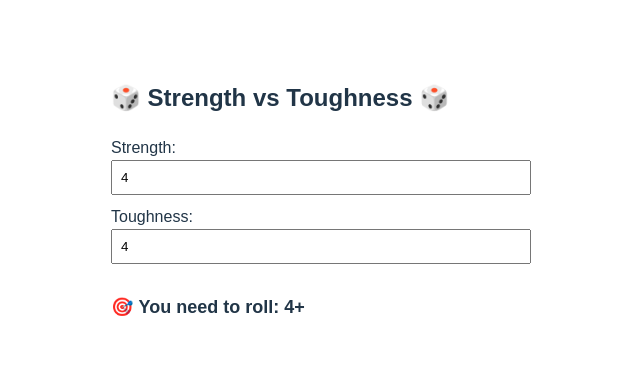
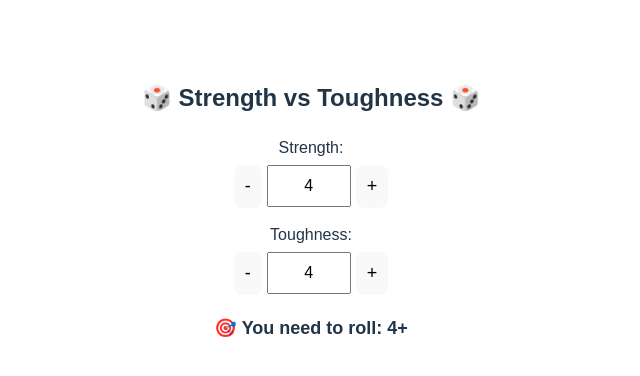
Before and after one commit to RichHallsworth/WH40K-Wound-Calc, a React (Vite) app: page / in a window 1280 px wide. Shown: the top 376 px of the page, without its empty margins (329-969 px from the left). Built offline with nearby package versions, Linux system fonts and the light colour scheme.

Commit message:
Properly fixed arrows removal & centered inputs via CSS

```diff
--- a/src/App.jsx
+++ b/src/App.jsx
@@ -1,8 +1,8 @@
 import { useState } from 'react';
 
 export default function App() {
-  const [strength, setStrength] = useState("4");   // Store as strings
-  const [toughness, setToughness] = useState("4"); // Store as strings
+  const [strength, setStrength] = useState(4);
+  const [toughness, setToughness] = useState(4);
 
   const calculateWoundRoll = (s, t) => {
     if (s >= t * 2) return '2+';
@@ -12,44 +12,69 @@ export default function App() {
     return '5+';
   };
 
-  const numericStrength = parseInt(strength, 10) || 0;
-  const numericToughness = parseInt(toughness, 10) || 0;
+  const adjustValue = (value, delta) => Math.max(1, value + delta);
 
-  const woundRoll =
-    numericStrength > 0 && numericToughness > 0
-      ? calculateWoundRoll(numericStrength, numericToughness)
-      : '–';
+  const woundRoll = calculateWoundRoll(strength, toughness);
 
   return (
-    <div style={{
-      padding: '20px',
-      fontFamily: 'sans-serif',
-      maxWidth: '400px',
-      margin: '40px auto 20px' // top margin, auto sides, bottom margin
-    }}>
-      <h2>🎲 Strength vs Toughness 🎲</h2>
+    <div style={{ padding: '20px', fontFamily: 'sans-serif', maxWidth: '400px', margin: '40px auto' }}>
+      <h2 style={{ textAlign: 'center' }}>🎲 Strength vs Toughness 🎲</h2>
 
-      <div>
-        <label>Strength:</label><br />
+      <div style={{ marginBottom: '15px' }}>
+        <label style={{ marginBottom: '5px', display: 'block', textAlign: 'center' }}>Strength:</label>
+        <div style={{ display: 'flex', alignItems: 'center', justifyContent: 'center' }}>
+          <button
+            onClick={() => setStrength(adjustValue(strength, -1))}
+            style={{ padding: '10px', fontSize: '18px' }}>-</button>
           <input
   type="number"
   value={strength}
-          onChange={(e) => setStrength(e.target.value)}
-          style={{ padding: '8px', width: '100%', marginBottom: '10px' }}
+  onChange={(e) => setStrength(Number(e.target.value) || 1)}
+  style={{
+    padding: '10px',
+    width: '60px',
+    textAlign: 'center',          // Centers numbers in input
+    margin: '0 5px',
+    fontSize: '16px',
+    WebkitAppearance: 'none',     // Removes arrows (Chrome, Safari, Edge)
+    MozAppearance: 'textfield',   // Removes arrows (Firefox)
+    appearance: 'textfield'       // Ensures removal in other browsers
+  }}
 />
+          <button
+            onClick={() => setStrength(adjustValue(strength, 1))}
+            style={{ padding: '10px', fontSize: '18px' }}>+</button>
+        </div>
       </div>
 
-      <div>
-        <label>Toughness:</label><br />
+      <div style={{ marginBottom: '15px' }}>
+        <label style={{ marginBottom: '5px', display: 'block', textAlign: 'center' }}>Toughness:</label>
+        <div style={{ display: 'flex', alignItems: 'center', justifyContent: 'center' }}>
+          <button
+            onClick={() => setToughness(adjustValue(toughness, -1))}
+            style={{ padding: '10px', fontSize: '18px' }}>-</button>
           <input
             type="number"
             value={toughness}
-          onChange={(e) => setToughness(e.target.value)}
-          style={{ padding: '8px', width: '100%', marginBottom: '10px' }}
+            onChange={(e) => setToughness(Number(e.target.value) || 1)}
+  style={{
+    padding: '10px',
+    width: '60px',
+    textAlign: 'center',          // Centers numbers in input
+    margin: '0 5px',
+    fontSize: '16px',
+    WebkitAppearance: 'none',     // Removes arrows (Chrome, Safari, Edge)
+    MozAppearance: 'textfield',   // Removes arrows (Firefox)
+    appearance: 'textfield'       // Ensures removal in other browsers
+  }}
 />
+          <button
+            onClick={() => setToughness(adjustValue(toughness, 1))}
+            style={{ padding: '10px', fontSize: '18px' }}>+</button>
+        </div>
       </div>
 
-      <div style={{ marginTop: '20px', fontSize: '18px' }}>
+      <div style={{ marginTop: '20px', fontSize: '18px', textAlign: 'center' }}>
         🎯 <strong>You need to roll: {woundRoll}</strong>
       </div>
     </div>
--- a/src/index.css
+++ b/src/index.css
@@ -23,10 +23,13 @@ a:hover {
 }
 
 body {
-  margin: 0;
   min-width: 320px;
   min-height: 100vh;
+  margin: 0;
+  padding: 0 10px; /* Adds horizontal padding on mobile */
+  box-sizing: border-box; /* Ensures padding doesn't add extra width */
 }
+
 
 h1 {
   font-size: 3.2em;
@@ -64,3 +67,18 @@ button:focus-visible {
     background-color: #f9f9f9;
   }
 }
+
+/* Removes number input arrows in WebKit-based browsers (Chrome, Safari, Edge) */
+input[type=number]::-webkit-inner-spin-button,
+input[type=number]::-webkit-outer-spin-button {
+  -webkit-appearance: none;
+  appearance: none;
+  margin: 0;
+}
+
+/* Removes number input arrows in Firefox */
+input[type=number] {
+  -moz-appearance: textfield;
+  appearance: textfield;
+  text-align: center; /* Also centers numbers consistently */
+}
```
Lines whose indentation alone changed are shown as unchanged.
